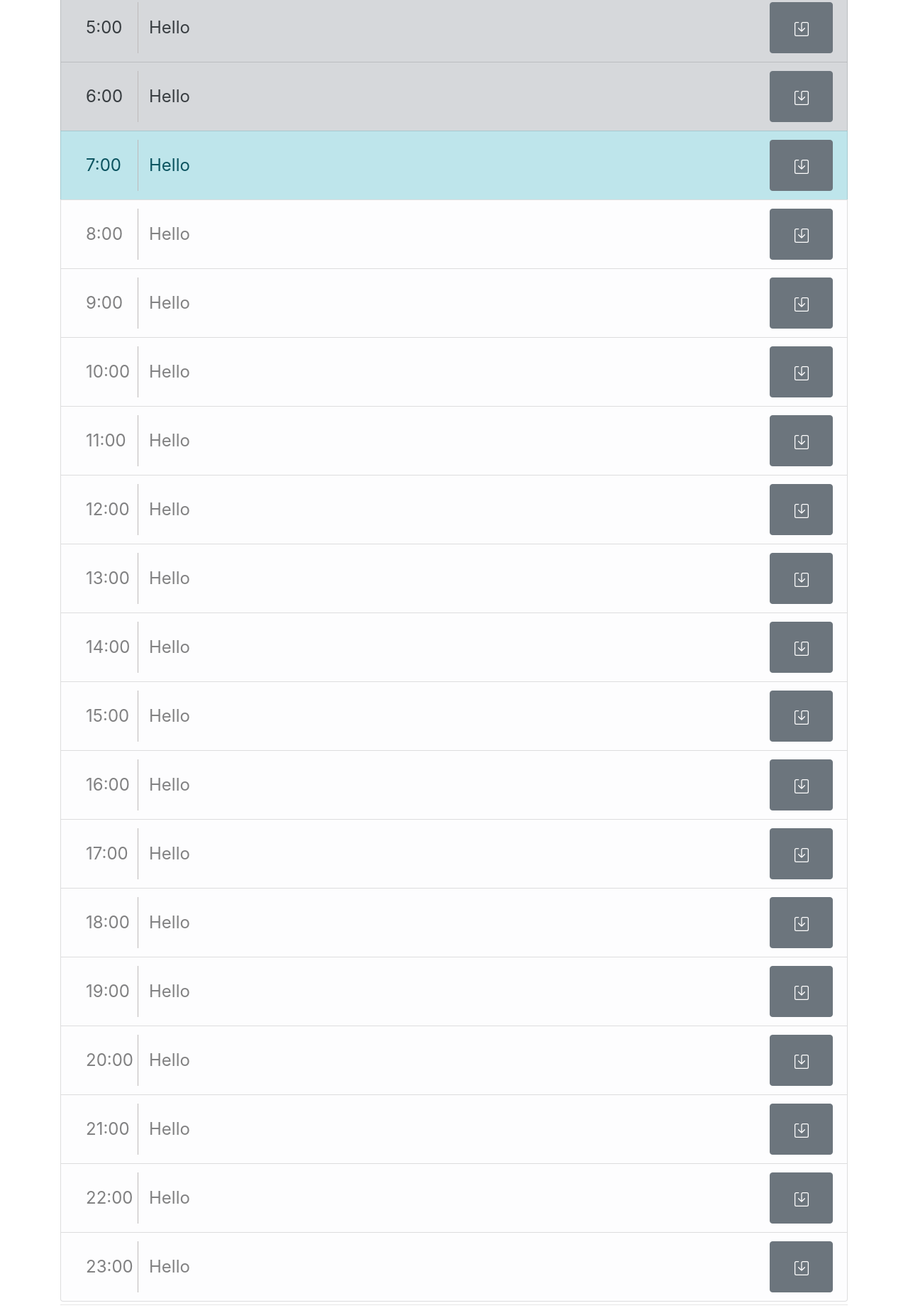
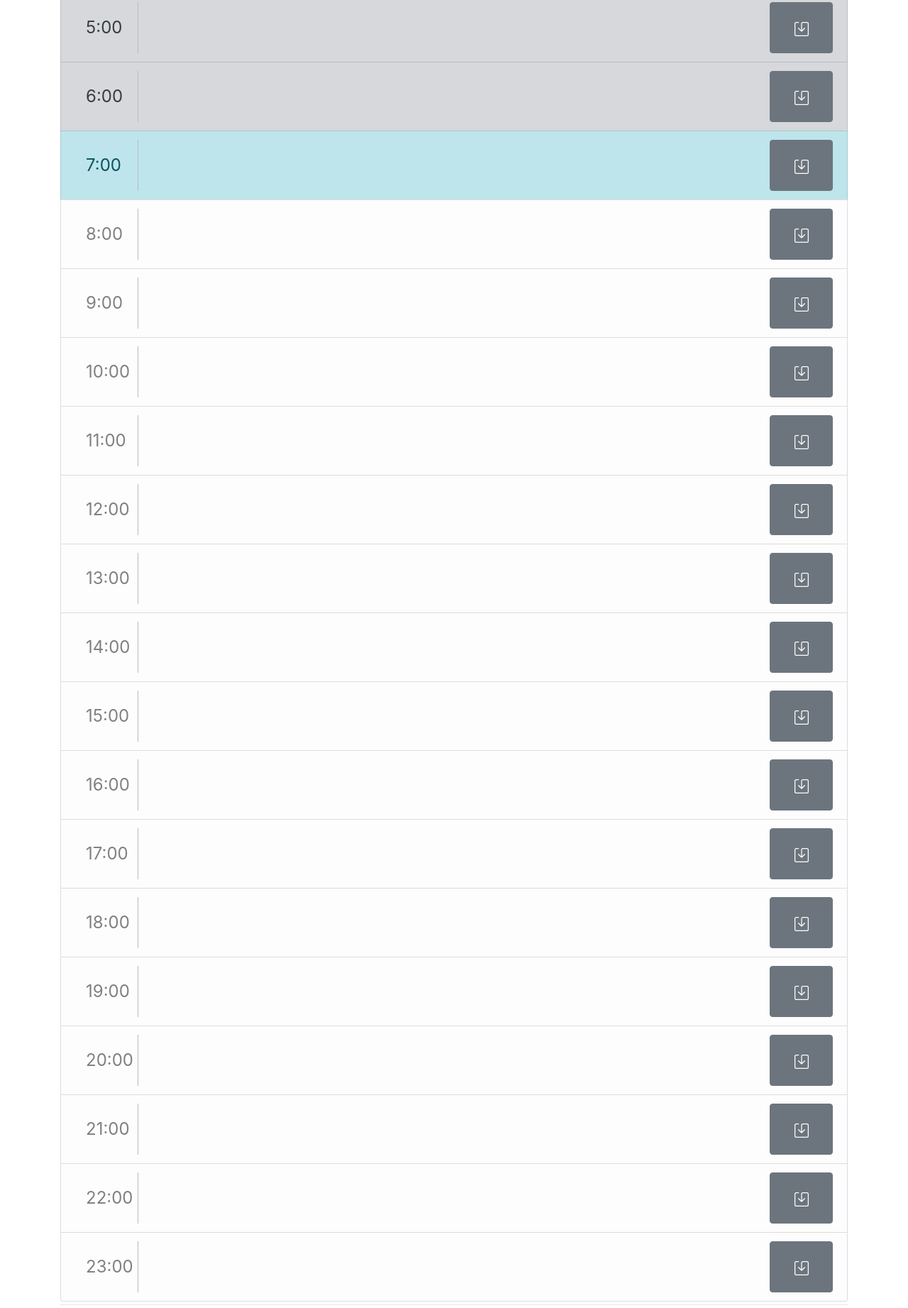
Before and after one commit to steelekreis/WorkDayScheduler, a plain HTML site: page index.html in a window 1280 px wide. Shown: the part 887-2730 px from the top of the page at 71% size. Drawn offline with nearby package versions, Linux system fonts and the light colour scheme.

Commit message:
removed hardcoded Hello's and fixed the storing function

```diff
--- a/assets/script.js
+++ b/assets/script.js
@@ -95,7 +95,7 @@ var updateTask = function (textareaElement) {
     var text = textArea.val().trim();
 
     taskData[time] = [text];
-    setTasks;
+    setTasks();
     createTask(text,taskArea);
 }
 
--- a/index.html
+++ b/index.html
@@ -38,7 +38,6 @@
                 <li id="0" class="list-group-item list-group-item-light d-flex flex-row justify-content-between">
                     <div class="col-1" style="border-right: 1px solid rgb(190, 186, 186);">0:00</div>
                     <div class="col task">
-                        Hello
                     </div>
                     <button class="col-1 btn btn-secondary">
                         <svg xmlns="http://www.w3.org/2000/svg" width="20" height="20" fill="currentColor" class="bi bi-save" viewBox="0 0 16 16">
@@ -49,7 +48,6 @@
                 <li id="1" class="list-group-item list-group-item-light d-flex flex-row justify-content-between">
                     <div class="col-1" style="border-right: 1px solid rgb(190, 186, 186);">1:00</div>
                     <div class="col task">
-                        Hello
                     </div>
                     <button class="col-1 btn btn-secondary">
                         <svg xmlns="http://www.w3.org/2000/svg" width="20" height="20" fill="currentColor" class="bi bi-save" viewBox="0 0 16 16">
@@ -60,7 +58,6 @@
                 <li id="2" class="list-group-item list-group-item-light d-flex flex-row justify-content-between">
                     <div class="col-1" style="border-right: 1px solid rgb(190, 186, 186);">2:00</div>
                     <div class="col task">
-                        Hello
                     </div>
                     <button class="col-1 btn btn-secondary">
                         <svg xmlns="http://www.w3.org/2000/svg" width="20" height="20" fill="currentColor" class="bi bi-save" viewBox="0 0 16 16">
@@ -71,7 +68,6 @@
                 <li id="3" class="list-group-item list-group-item-light d-flex flex-row justify-content-between">
                     <div class="col-1" style="border-right: 1px solid rgb(190, 186, 186);">3:00</div>
                     <div class="col task">
-                        Hello
                     </div>
                     <button class="col-1 btn btn-secondary">
                         <svg xmlns="http://www.w3.org/2000/svg" width="20" height="20" fill="currentColor" class="bi bi-save" viewBox="0 0 16 16">
@@ -82,7 +78,6 @@
                 <li id="4" class="list-group-item list-group-item-light d-flex flex-row justify-content-between">
                     <div class="col-1" style="border-right: 1px solid rgb(190, 186, 186);">4:00</div>
                     <div class="col task">
-                        Hello
                     </div>
                     <button class="col-1 btn btn-secondary">
                         <svg xmlns="http://www.w3.org/2000/svg" width="20" height="20" fill="currentColor" class="bi bi-save" viewBox="0 0 16 16">
@@ -93,7 +88,6 @@
                 <li id="5" class="list-group-item list-group-item-light d-flex flex-row justify-content-between">
                     <div class="col-1" style="border-right: 1px solid rgb(190, 186, 186);">5:00</div>
                     <div class="col task">
-                        Hello
                     </div>
                     <button class="col-1 btn btn-secondary">
                         <svg xmlns="http://www.w3.org/2000/svg" width="20" height="20" fill="currentColor" class="bi bi-save" viewBox="0 0 16 16">
@@ -104,7 +98,6 @@
                 <li id="6" class="list-group-item list-group-item-light d-flex flex-row justify-content-between">
                     <div class="col-1" style="border-right: 1px solid rgb(190, 186, 186);">6:00</div>
                     <div class="col task">
-                        Hello
                     </div>
                     <button class="col-1 btn btn-secondary">
                         <svg xmlns="http://www.w3.org/2000/svg" width="20" height="20" fill="currentColor" class="bi bi-save" viewBox="0 0 16 16">
@@ -115,7 +108,6 @@
                 <li id="7" class="list-group-item list-group-item-light d-flex flex-row justify-content-between">
                     <div class="col-1" style="border-right: 1px solid rgb(190, 186, 186);">7:00</div>
                     <div class="col task">
-                        Hello
                     </div>
                     <button class="col-1 btn btn-secondary">
                         <svg xmlns="http://www.w3.org/2000/svg" width="20" height="20" fill="currentColor" class="bi bi-save" viewBox="0 0 16 16">
@@ -126,7 +118,6 @@
                 <li id="8" class="list-group-item list-group-item-light d-flex flex-row justify-content-between">
                     <div class="col-1" style="border-right: 1px solid rgb(190, 186, 186);">8:00</div>
                     <div class="col task">
-                        Hello
                     </div>
                     <button class="col-1 btn btn-secondary">
                         <svg xmlns="http://www.w3.org/2000/svg" width="20" height="20" fill="currentColor" class="bi bi-save" viewBox="0 0 16 16">
@@ -137,7 +128,6 @@
                 <li id="9" class="list-group-item list-group-item-light d-flex flex-row justify-content-between">
                     <div class="col-1" style="border-right: 1px solid rgb(190, 186, 186);">9:00</div>
                     <div class="col task">
-                        Hello
                     </div>
                     <button class="col-1 btn btn-secondary">
                         <svg xmlns="http://www.w3.org/2000/svg" width="20" height="20" fill="currentColor" class="bi bi-save" viewBox="0 0 16 16">
@@ -148,7 +138,6 @@
                 <li id="10" class="list-group-item list-group-item-light d-flex flex-row justify-content-between">
                     <div class="col-1" style="border-right: 1px solid rgb(190, 186, 186);">10:00</div>
                     <div class="col task">
-                        Hello
                     </div>
                     <button class="col-1 btn btn-secondary">
                         <svg xmlns="http://www.w3.org/2000/svg" width="20" height="20" fill="currentColor" class="bi bi-save" viewBox="0 0 16 16">
@@ -159,7 +148,6 @@
                 <li id="11" class="list-group-item list-group-item-light d-flex flex-row justify-content-between">
                     <div class="col-1" style="border-right: 1px solid rgb(190, 186, 186);">11:00</div>
                     <div class="col task">
-                        Hello
                     </div>
                     <button class="col-1 btn btn-secondary">
                         <svg xmlns="http://www.w3.org/2000/svg" width="20" height="20" fill="currentColor" class="bi bi-save" viewBox="0 0 16 16">
@@ -170,7 +158,6 @@
                 <li id="12" class="list-group-item list-group-item-light d-flex flex-row justify-content-between">
                     <div class="col-1" style="border-right: 1px solid rgb(190, 186, 186);">12:00</div>
                     <div class="col task">
-                        Hello
                     </div>
                     <button class="col-1 btn btn-secondary">
                         <svg xmlns="http://www.w3.org/2000/svg" width="20" height="20" fill="currentColor" class="bi bi-save" viewBox="0 0 16 16">
@@ -181,7 +168,6 @@
                 <li id="13" class="list-group-item list-group-item-light d-flex flex-row justify-content-between">
                     <div class="col-1" style="border-right: 1px solid rgb(190, 186, 186);">13:00</div>
                     <div class="col task">
-                        Hello
                     </div>
                     <button class="col-1 btn btn-secondary">
                         <svg xmlns="http://www.w3.org/2000/svg" width="20" height="20" fill="currentColor" class="bi bi-save" viewBox="0 0 16 16">
@@ -192,7 +178,6 @@
                 <li id="14" class="list-group-item list-group-item-light d-flex flex-row justify-content-between">
                     <div class="col-1" style="border-right: 1px solid rgb(190, 186, 186);">14:00</div>
                     <div class="col task">
-                        Hello
                     </div>
                     <button class="col-1 btn btn-secondary">
                         <svg xmlns="http://www.w3.org/2000/svg" width="20" height="20" fill="currentColor" class="bi bi-save" viewBox="0 0 16 16">
@@ -203,7 +188,6 @@
                 <li id="15" class="list-group-item list-group-item-light d-flex flex-row justify-content-between">
                     <div class="col-1" style="border-right: 1px solid rgb(190, 186, 186);">15:00</div>
                     <div class="col task">
-                        Hello
                     </div>
                     <button class="col-1 btn btn-secondary">
                         <svg xmlns="http://www.w3.org/2000/svg" width="20" height="20" fill="currentColor" class="bi bi-save" viewBox="0 0 16 16">
@@ -214,7 +198,6 @@
                 <li id="16" class="list-group-item list-group-item-light d-flex flex-row justify-content-between">
                     <div class="col-1" style="border-right: 1px solid rgb(190, 186, 186);">16:00</div>
                     <div class="col task">
-                        Hello
                     </div>
                     <button class="col-1 btn btn-secondary">
                         <svg xmlns="http://www.w3.org/2000/svg" width="20" height="20" fill="currentColor" class="bi bi-save" viewBox="0 0 16 16">
@@ -225,7 +208,6 @@
                 <li id="17" class="list-group-item list-group-item-light d-flex flex-row justify-content-between">
                     <div class="col-1" style="border-right: 1px solid rgb(190, 186, 186);">17:00</div>
                     <div class="col task">
-                        Hello
                     </div>
                     <button class="col-1 btn btn-secondary">
                         <svg xmlns="http://www.w3.org/2000/svg" width="20" height="20" fill="currentColor" class="bi bi-save" viewBox="0 0 16 16">
@@ -236,7 +218,6 @@
                 <li id="18" class="list-group-item list-group-item-light d-flex flex-row justify-content-between">
                     <div class="col-1" style="border-right: 1px solid rgb(190, 186, 186);">18:00</div>
                     <div class="col task">
-                        Hello
                     </div>
                     <button class="col-1 btn btn-secondary">
                         <svg xmlns="http://www.w3.org/2000/svg" width="20" height="20" fill="currentColor" class="bi bi-save" viewBox="0 0 16 16">
@@ -247,7 +228,6 @@
                 <li id="19" class="list-group-item list-group-item-light d-flex flex-row justify-content-between">
                     <div class="col-1" style="border-right: 1px solid rgb(190, 186, 186);">19:00</div>
                     <div class="col task">
-                        Hello
                     </div>
                     <button class="col-1 btn btn-secondary">
                         <svg xmlns="http://www.w3.org/2000/svg" width="20" height="20" fill="currentColor" class="bi bi-save" viewBox="0 0 16 16">
@@ -258,7 +238,6 @@
                 <li id="20" class="list-group-item list-group-item-light d-flex flex-row justify-content-between">
                     <div class="col-1" style="border-right: 1px solid rgb(190, 186, 186);">20:00</div>
                     <div class="col task">
-                        Hello
                     </div>
                     <button class="col-1 btn btn-secondary">
                         <svg xmlns="http://www.w3.org/2000/svg" width="20" height="20" fill="currentColor" class="bi bi-save" viewBox="0 0 16 16">
@@ -269,7 +248,6 @@
                 <li id="21" class="list-group-item list-group-item-light d-flex flex-row justify-content-between">
                     <div class="col-1" style="border-right: 1px solid rgb(190, 186, 186);">21:00</div>
                     <div class="col task">
-                        Hello
                     </div>
                     <button class="col-1 btn btn-secondary">
                         <svg xmlns="http://www.w3.org/2000/svg" width="20" height="20" fill="currentColor" class="bi bi-save" viewBox="0 0 16 16">
@@ -280,7 +258,6 @@
                 <li id="22" class="list-group-item list-group-item-light d-flex flex-row justify-content-between">
                     <div class="col-1" style="border-right: 1px solid rgb(190, 186, 186);">22:00</div>
                     <div class="col task">
-                        Hello
                     </div>
                     <button class="col-1 btn btn-secondary">
                         <svg xmlns="http://www.w3.org/2000/svg" width="20" height="20" fill="currentColor" class="bi bi-save" viewBox="0 0 16 16">
@@ -291,7 +268,6 @@
                 <li id="23" class="list-group-item list-group-item-light d-flex flex-row justify-content-between">
                     <div class="col-1" style="border-right: 1px solid rgb(190, 186, 186);">23:00</div>
                     <div class="col task">
-                        Hello
                     </div>
                     <button class="col-1 btn btn-secondary">
                         <svg xmlns="http://www.w3.org/2000/svg" width="20" height="20" fill="currentColor" class="bi bi-save" viewBox="0 0 16 16">
```
